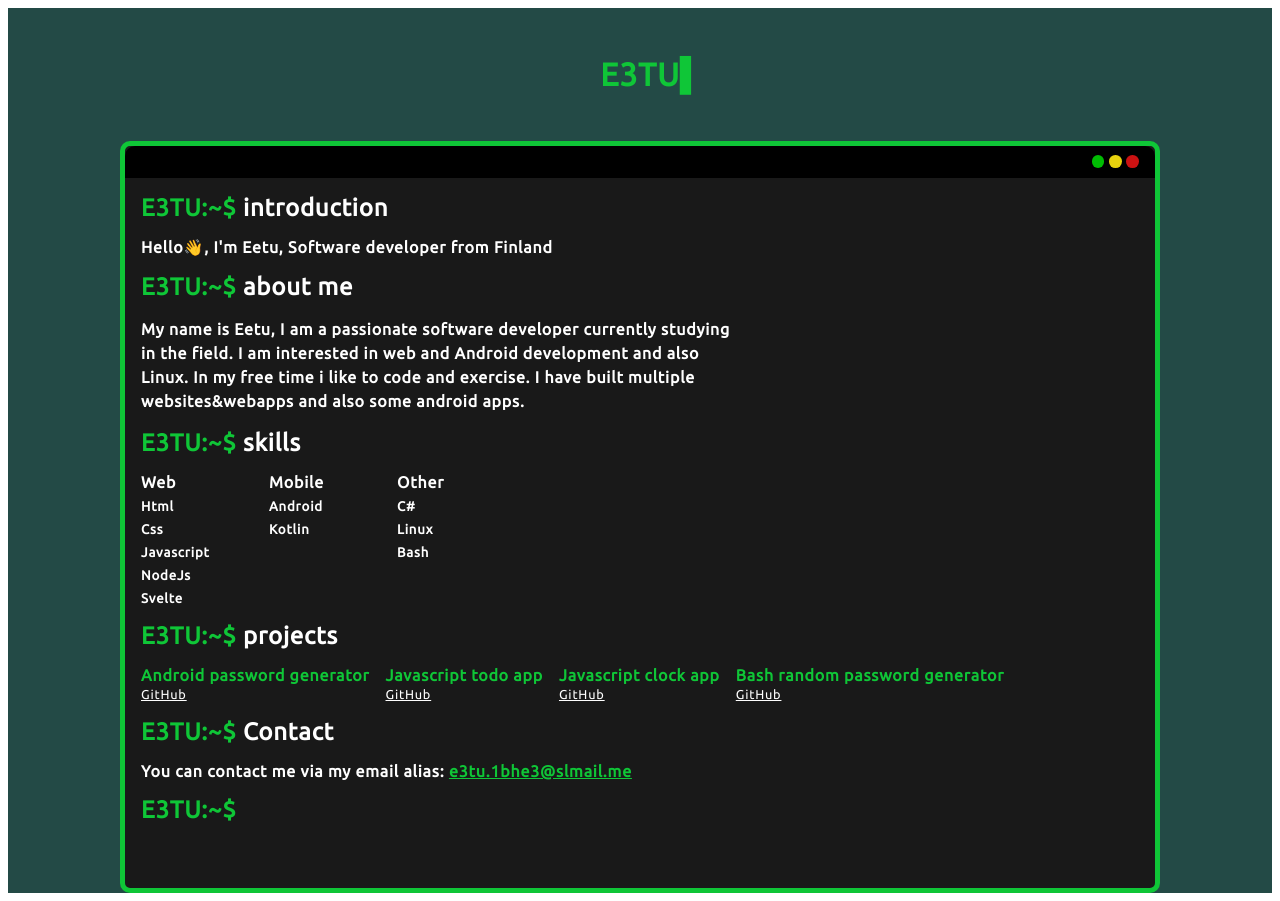
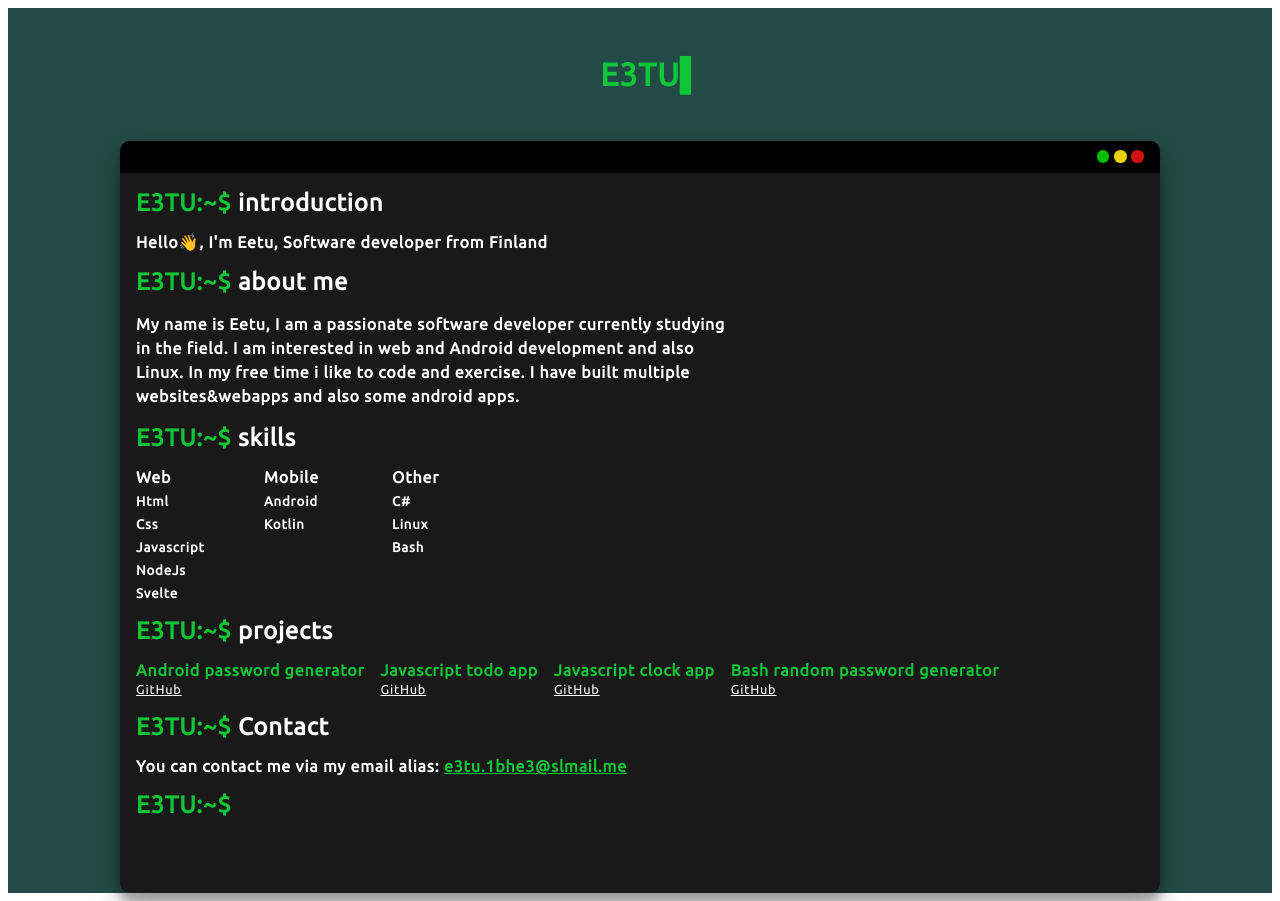
Before and after one commit to E3TU/Svelte-portfolio, a SvelteKit app: page / in a window 1280 px wide. Built offline with nearby package versions, Linux system fonts and the light colour scheme.

Commit message:
Add box-shadow

```diff
--- a/src/routes/+page.svelte
+++ b/src/routes/+page.svelte
@@ -138,7 +138,8 @@
     width: 65rem;
     height: 47rem;
     border-radius: 10px;
-    border: 5px solid $foreground-color;
+    // box-shadow: 0px 0px 50px $foreground-color;
+    box-shadow: rgba(0, 0, 0, 0.25) 0px 14px 28px, rgba(0, 0, 0, 0.22) 0px 10px 10px;
     h3 {
       color: $foreground-color;
       margin-top: 1rem;
```
